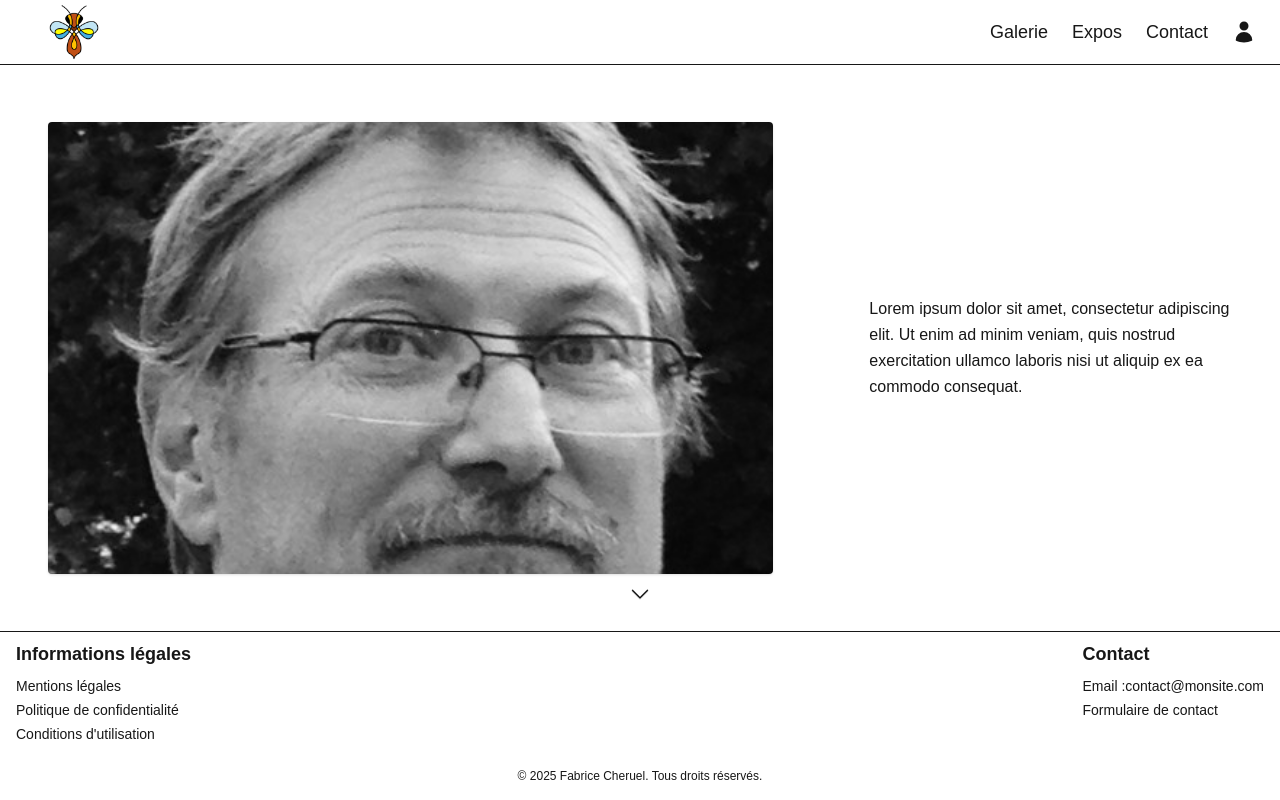
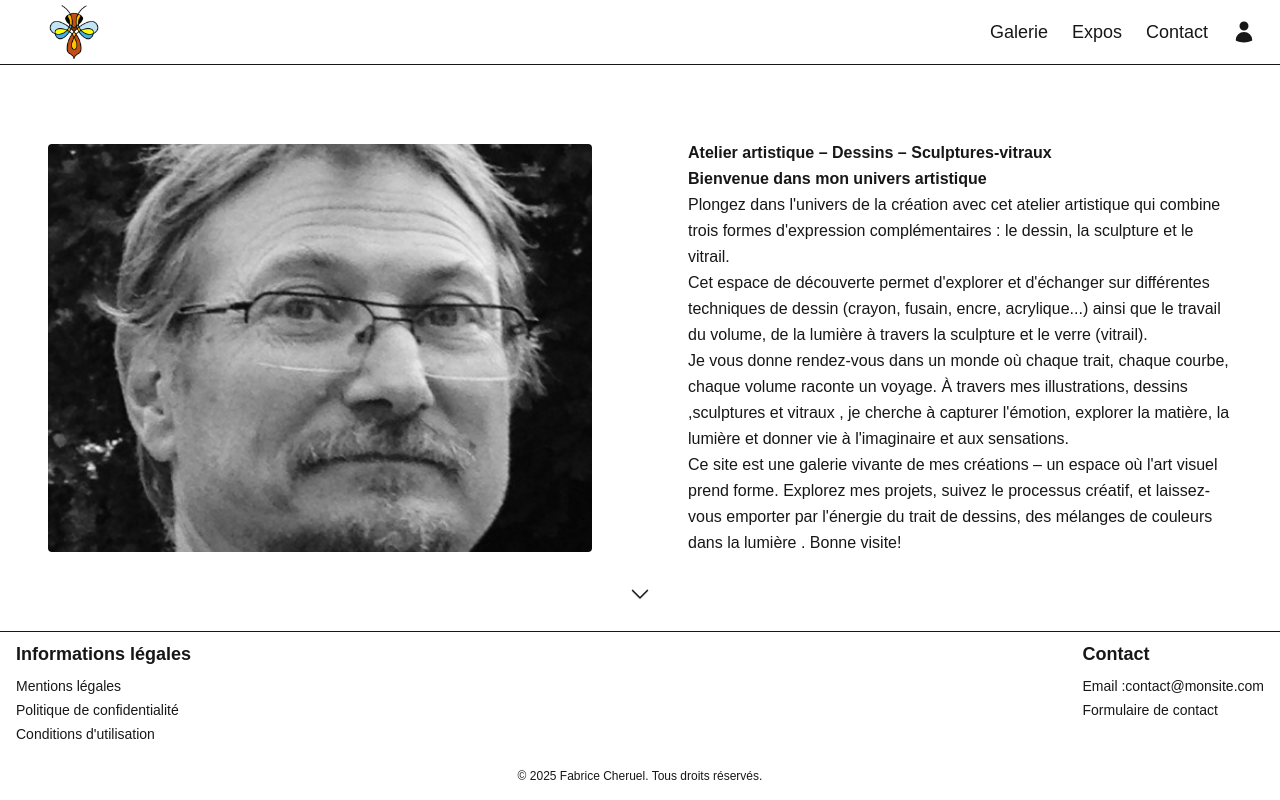
Before and after one commit to Drakinfer/FabriceCheruel, a Next.js app: page / in a window 1280 px wide. Built offline with nearby package versions, Linux system fonts and the light colour scheme; no server answers; the database is empty.

Commit message:
change home page description and fix category filter bug

```diff
--- a/src/app/components/HomeSectionFirst.js
+++ b/src/app/components/HomeSectionFirst.js
@@ -6,7 +6,7 @@ export default function HomeSection1({ onScrollDown }) {
   return (
     <section className="w-full h-full flex items-center justify-center relative px-6 sm:px-12">
       <div className="h-full flex flex-col md:flex-row w-full max-w-7xl items-center justify-between gap-24">
-        <div className="md:h-[80%] relative w-full md:w-2/3 aspect-[4/3] md:aspect-auto overflow-hidden rounded shadow">
+        <div className="relative w-full md:w-1/2 md:aspect-auto overflow-hidden rounded">
           <ProtectedImage
             src="/accueil.jpg"
             alt="Fabrice Cheruel"
@@ -16,11 +16,38 @@ export default function HomeSection1({ onScrollDown }) {
         </div>
 
         {/* Texte */}
-        <div className="w-full md:w-1/3 text-left leading-relaxed">
+        <div className="w-full md:w-1/2 text-left leading-relaxed">
           <p>
-            Lorem ipsum dolor sit amet, consectetur adipiscing elit. Ut enim ad
-            minim veniam, quis nostrud exercitation ullamco laboris nisi ut
-            aliquip ex ea commodo consequat.
+            <span className="font-bold">
+              Atelier artistique – Dessins – Sculptures-vitraux
+            </span>
+          </p>
+          <p>
+            <span className="font-bold">
+              Bienvenue dans mon univers artistique
+            </span>
+            <p>
+              Plongez dans l&apos;univers de la création avec cet atelier
+              artistique qui combine trois formes d&apos;expression
+              complémentaires : le dessin, la sculpture et le vitrail.
+            </p>
+            <p>
+              Cet espace de découverte permet d&apos;explorer et d&apos;échanger
+              sur différentes techniques de dessin (crayon, fusain, encre,
+              acrylique...) ainsi que le travail du volume, de la lumière à
+              travers la sculpture et le verre (vitrail).
+            </p>
+            Je vous donne rendez-vous dans un monde où chaque trait, chaque
+            courbe, chaque volume raconte un voyage. À travers mes
+            illustrations, dessins ,sculptures et vitraux , je cherche à
+            capturer l&apos;émotion, explorer la matière, la lumière et donner
+            vie à l&apos;imaginaire et aux sensations.
+          </p>
+          <p>
+            Ce site est une galerie vivante de mes créations – un espace où
+            l'art visuel prend forme. Explorez mes projets, suivez le processus
+            créatif, et laissez-vous emporter par l&apos;énergie du trait de
+            dessins, des mélanges de couleurs dans la lumière . Bonne visite!
           </p>
         </div>
       </div>
--- a/src/app/components/OeuvreFilter.js
+++ b/src/app/components/OeuvreFilter.js
@@ -22,7 +22,7 @@ export default function OeuvreFilter({ filters, onFilterChange }) {
     try {
       const res = await fetch('/api/categories');
       const data = await res.json();
-      setCategories(data);
+      setCategories(data.categories);
     } catch (error) {
       console.error('Erreur lors du chargement des catégories :', error);
     }
```
